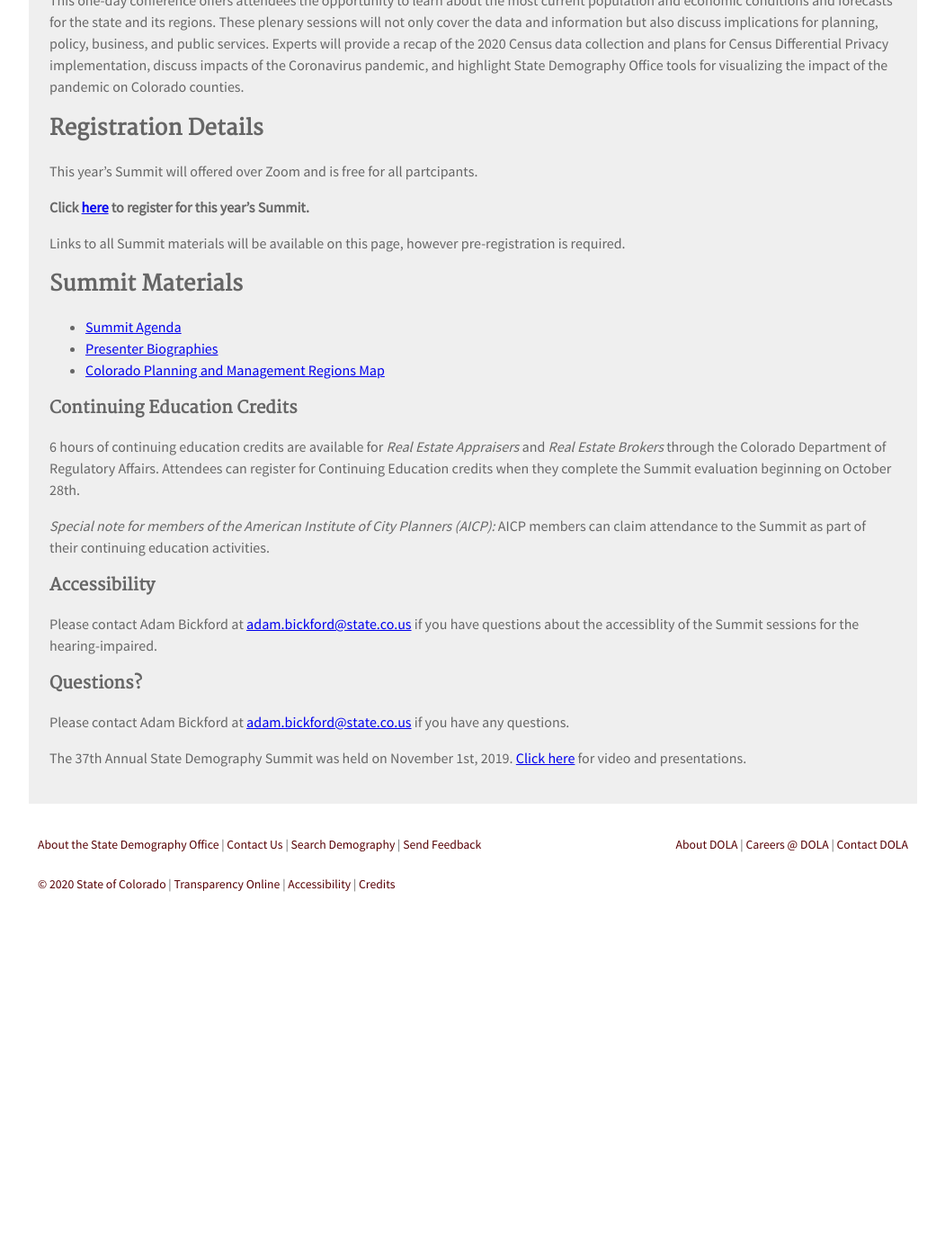
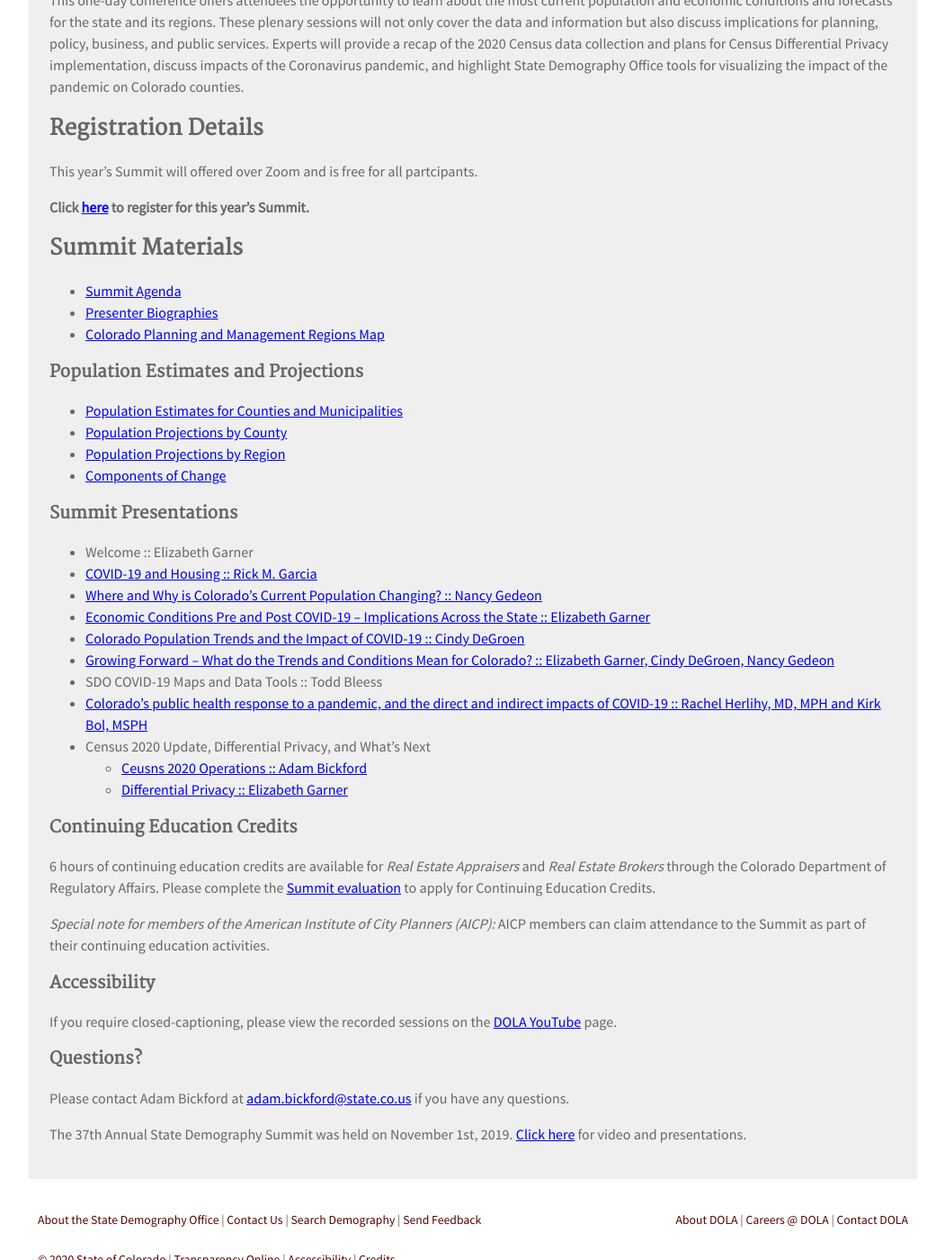
Before and after one commit to TBleess/Website_New, a Jekyll site: the page built from pages/9_Not_in_Menu/demography_summit_2020.md, in a window 1280 px wide and 1400 px high, scrolled down 491 px. Shown: the whole window at 90% size, without its empty margins (114-1165 px from the left). Built offline with Jekyll 4.4.1, drawn with Linux system fonts in a browser that asks for light colours; before the commit the page ends 1506 px from its top, so only the background shows below that.

Commit message:
Add files via upload

```diff
--- a/pages/9_Not_in_Menu/demography_summit_2020.md
+++ b/pages/9_Not_in_Menu/demography_summit_2020.md
@@ -22,22 +22,39 @@ This year's Summit will offered over Zoom and is free for all partcipants.
 
 **Click [here](https://zoom.us/webinar/register/WN_PugvQrwET3CI8cTO8-0e4Q) to register for this year's Summit.**
 
-Links to all Summit materials will be available on this page, however pre-registration is required.
-
 ## Summit Materials
 - [Summit Agenda](https://drive.google.com/file/d/1PZCw5d0YoEKvcZiFso9wje3Gc5154clq/view?usp=sharing)
 - [Presenter Biographies](https://drive.google.com/file/d/115bwp-0s_uN4OCliOO7UGgVy_VjwnKKX/view?usp=sharing)
 - [Colorado Planning and Management Regions Map](https://drive.google.com/file/d/1rVVVeTO9Ym4E9DKewWvhoh1k023u-iWh/view?usp=sharing)
 
+### Population Estimates and Projections
+- [Population Estimates for Counties and Municipalities](https://demography.dola.colorado.gov/population/population-totals-municipalities/#population-totals-for-colorado-municipalities)
+- [Population Projections by County](https://demography.dola.colorado.gov/population/population-totals-counties/#population-totals-for-colorado-counties)
+- [Population Projections by Region](https://demography.dola.colorado.gov/population/population-totals-colorado-substate/#population-totals-for-colorado-and-sub-state-regions)
+- [Components of Change](https://demography.dola.colorado.gov/births-deaths-migration/)
+
+### Summit Presentations
+-  Welcome :: Elizabeth Garner
+ - [COVID-19 and Housing :: Rick M. Garcia](https://drive.google.com/file/d/1-4GdAqLsnCoTc3sYc5Rr1qzNTLcktkCb/view?usp=sharing)
+ - [Where and Why is Colorado’s Current Population Changing? :: Nancy Gedeon](https://drive.google.com/file/d/16J2LKEUH8W6J0gMX959ObBwrCg4F4egF/view?usp=sharing)
+ - [Economic Conditions Pre and Post COVID-19 – Implications Across the State :: Elizabeth Garner](https://drive.google.com/file/d/1fqGIKAH5ByTDLuJ2gJREWnI4KAlFF0A5/view?usp=sharing)
+ - [Colorado Population Trends and the Impact of COVID-19 :: Cindy DeGroen](https://drive.google.com/file/d/1sH3yaJF-z_7YuA00dWRmEihR8U96akuK/view?usp=sharing)
+ - [Growing Forward – What do the Trends and Conditions Mean for Colorado? :: Elizabeth Garner, Cindy DeGroen, Nancy Gedeon](https://drive.google.com/file/d/1Key2N-y6pmDQJ5OJdZggudtmPzEcr2Dt/view?usp=sharing)
+ - SDO COVID-19 Maps and Data Tools :: Todd Bleess
+ - [Colorado's public health response to a pandemic, and the direct and indirect impacts of COVID-19 :: Rachel Herlihy, MD, MPH and Kirk Bol, MSPH](https://drive.google.com/file/d/1KhpRwJUF2C2FQz_LzpmuRdGvaR44Sz4B/view?usp=sharing)
+ - Census 2020 Update, Differential Privacy, and What’s Next
+	- [Ceusns 2020 Operations :: Adam Bickford](https://drive.google.com/file/d/1vPHO4nQcsoESMPP7AeaPu7vt2s-GcBQ9/view?usp=sharing)
+	- [Differential Privacy :: Elizabeth Garner](https://drive.google.com/file/d/1nfHCX_CZROZszcztLWD-7q9-Efa5Jhln/view?usp=sharing)
+
 ### Continuing Education Credits
 6 hours of continuing education credits are available for *Real Estate Appraisers* and *Real Estate Brokers* through the Colorado Department of Regulatory Affairs.
-Attendees can register for Continuing Education credits when they complete the Summit evaluation beginning on October 28th.
+Please complete the [Summit evaluation](https://docs.google.com/forms/d/e/1FAIpQLScI95FZoFow2gQi2F225RxORpASCWTTuLS4sx3ySu90h258wg/viewform?usp=sf_link) to apply for Continuing Education Credits.
 
 *Special note for members of the American Institute of City Planners (AICP):*
 AICP members can claim attendance to the Summit as part of their continuing education activities.
 
 ### Accessibility
-Please contact Adam Bickford at [adam.bickford@state.co.us](mailto:adam.bickford@state.co.us) if you have questions about the accessiblity of the Summit sessions for the hearing-impaired.
+If you require closed-captioning, please view the recorded sessions on the [DOLA YouTube](https://www.youtube.com/playlist?list=PLY2KCiAmSzyiDN1TJwp3WSdXjW_IP8vYW) page.
 
 ### Questions?
 Please contact Adam Bickford at [adam.bickford@state.co.us](mailto:adam.bickford@state.co.us) if you have any questions.
```
